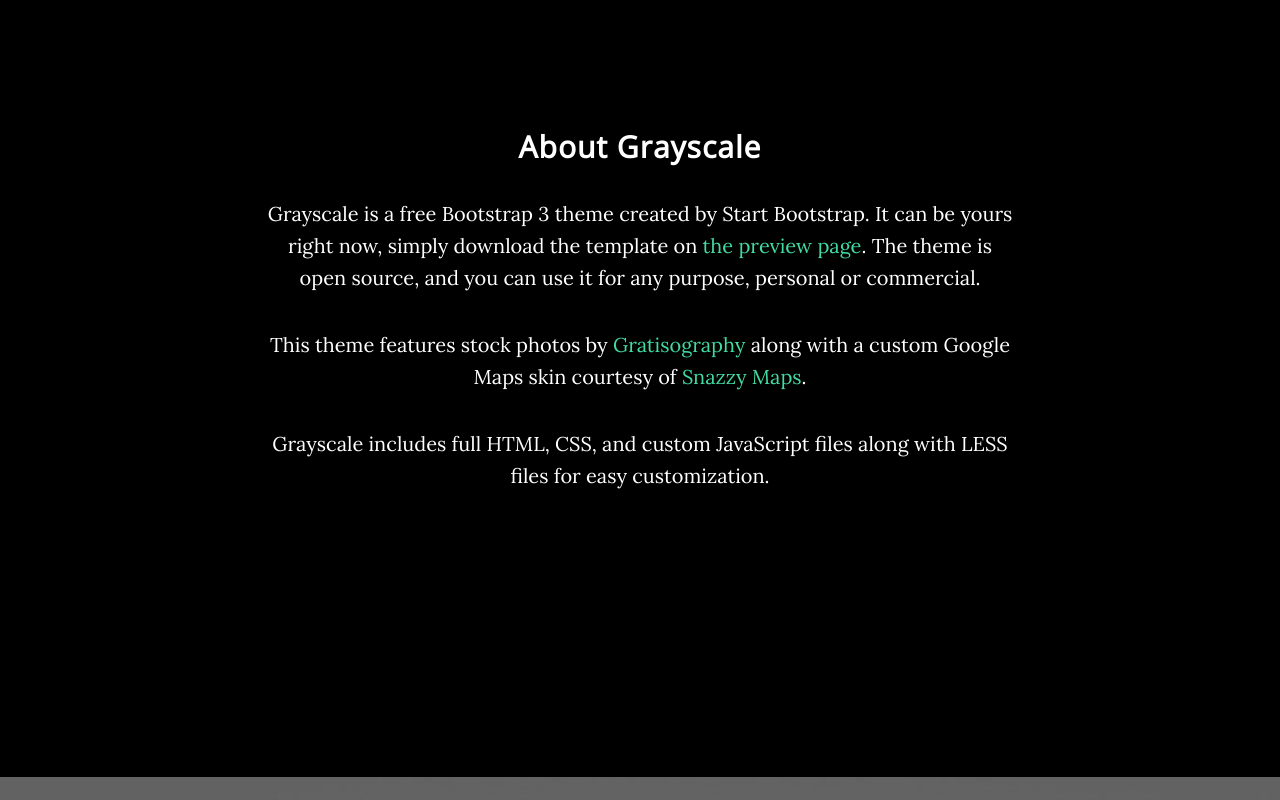
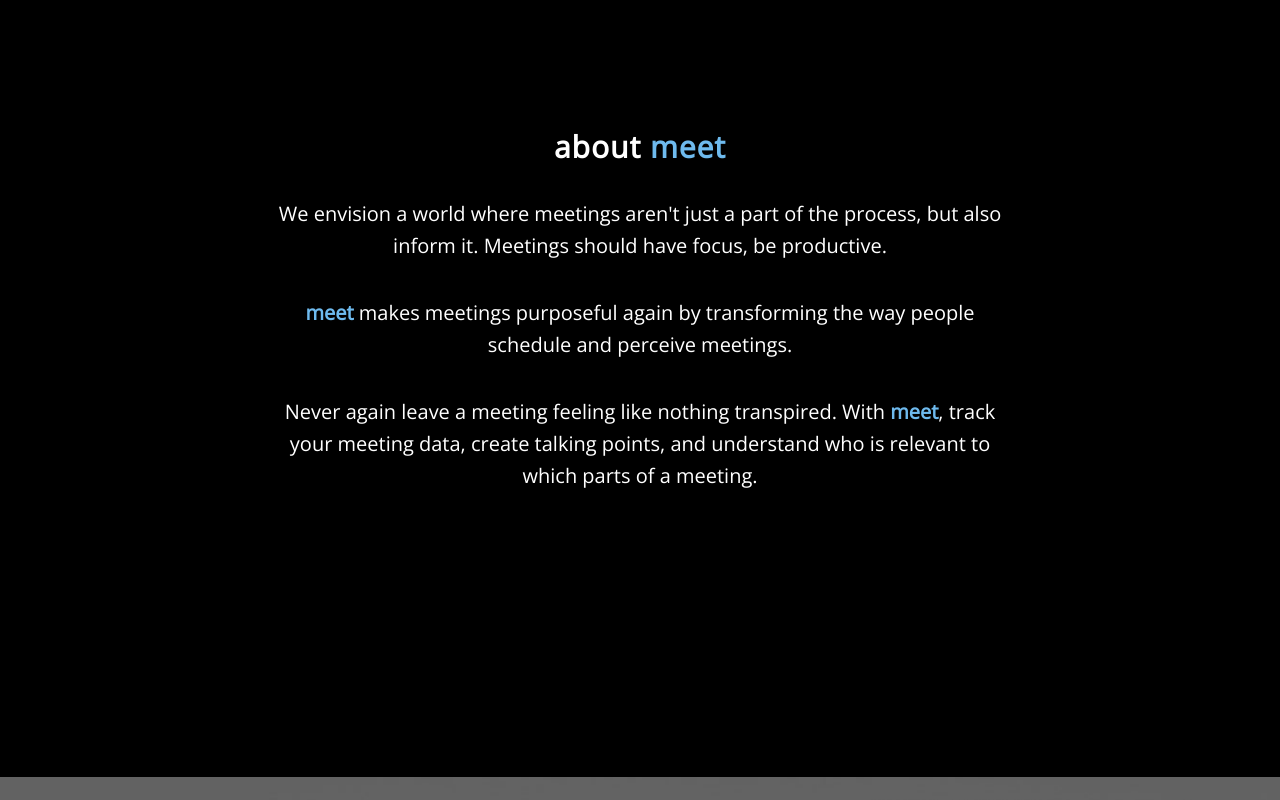
Before and after one commit to theodorachu/meet, a plain HTML site: page index.html in a window 1280 px wide. Shown: the part 920-1720 px from the top of the page. Drawn offline with nearby package versions, Linux system fonts and the light colour scheme; some packages are replaced by stand-ins of ours.

Commit message:
about meet finished.

```diff
--- a/css/grayscale.css
+++ b/css/grayscale.css
@@ -30,6 +30,7 @@ h6 {
 }
 
 p {
+    font-family: Open Sans;
     margin: 0 0 25px;
     font-size: 18px;
     line-height: 1.5;
@@ -375,3 +376,7 @@ body {
   width: auto;
   height:25px;
 }
+
+.name {
+  color: #6ebaee;
+}
--- a/index.html
+++ b/index.html
@@ -90,10 +90,10 @@
     <section id="about" class="container content-section text-center">
         <div class="row">
             <div class="col-lg-8 col-lg-offset-2">
-                <h2>About Grayscale</h2>
-                <p>Grayscale is a free Bootstrap 3 theme created by Start Bootstrap. It can be yours right now, simply download the template on <a href="http://startbootstrap.com/template-overviews/grayscale/">the preview page</a>. The theme is open source, and you can use it for any purpose, personal or commercial.</p>
-                <p>This theme features stock photos by <a href="http://gratisography.com/">Gratisography</a> along with a custom Google Maps skin courtesy of <a href="http://snazzymaps.com/">Snazzy Maps</a>.</p>
-                <p>Grayscale includes full HTML, CSS, and custom JavaScript files along with LESS files for easy customization.</p>
+                <h2>about <b class="name">meet</b></h2>
+                <p>We envision a world where meetings aren't just a part of the process, but also inform it. Meetings should have focus, be productive.</p>
+                <p><b class="name">meet</b> makes meetings purposeful again by transforming the way people schedule and perceive meetings.
+                <p>Never again leave a meeting feeling like nothing transpired. With <b class="name">meet</b>, track your meeting data, create talking points, and understand who is relevant to which parts of a meeting.</p>
             </div>
         </div>
     </section>
```
